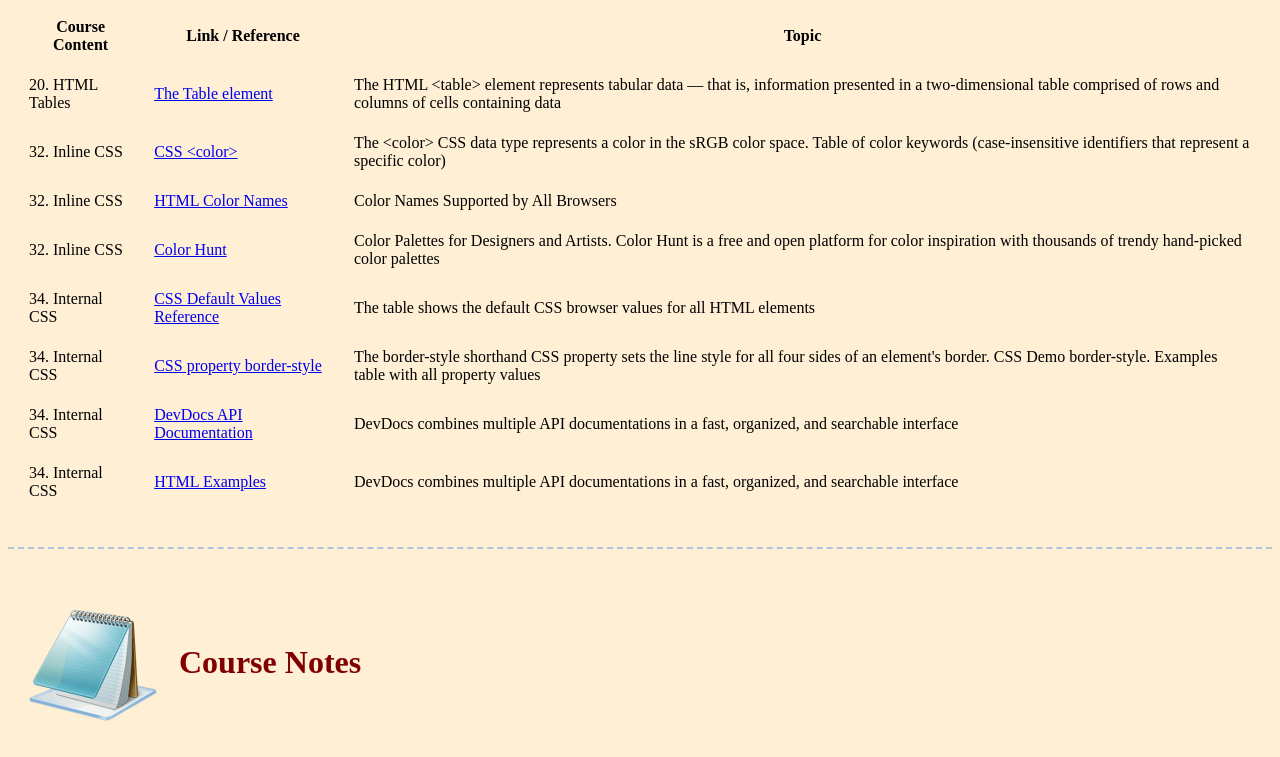
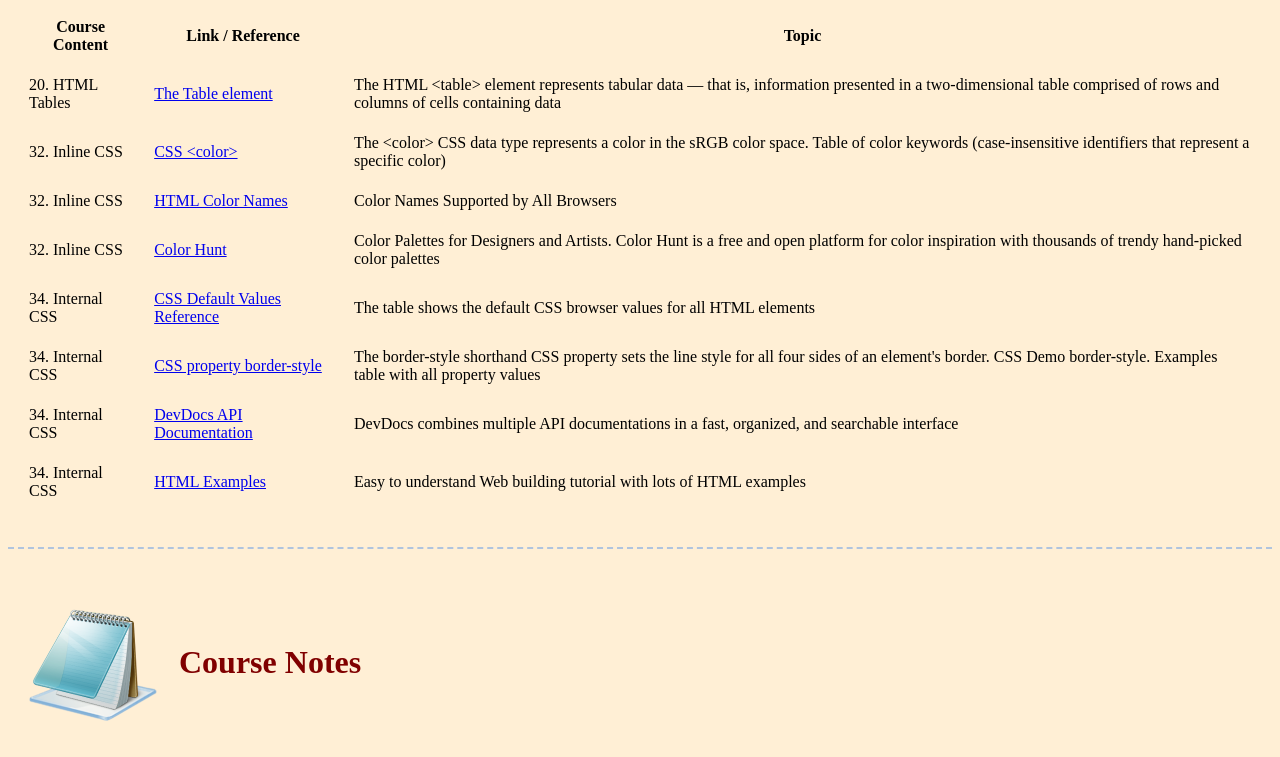
Before and after one commit to MagyarCsaba/webdevbootcamp, a plain HTML site: page coursenotes.html in a window 1280 px wide. Shown: the part 185-942 px from the top of the page. Drawn offline with Linux system fonts and the light colour scheme.

Commit message:
Add files via upload

```diff
--- a/coursenotes.html
+++ b/coursenotes.html
@@ -73,7 +73,7 @@
       <tr>
         <td>34. Internal CSS</td>
         <td><a href="https://www.w3schools.com/html/html_examples.asp">HTML Examples</a></td>
-        <td>DevDocs combines multiple API documentations in a fast, organized, and searchable interface</td>
+        <td>Easy to understand Web building tutorial with lots of HTML examples</td>
       </tr>
 
     </tbody>
```
